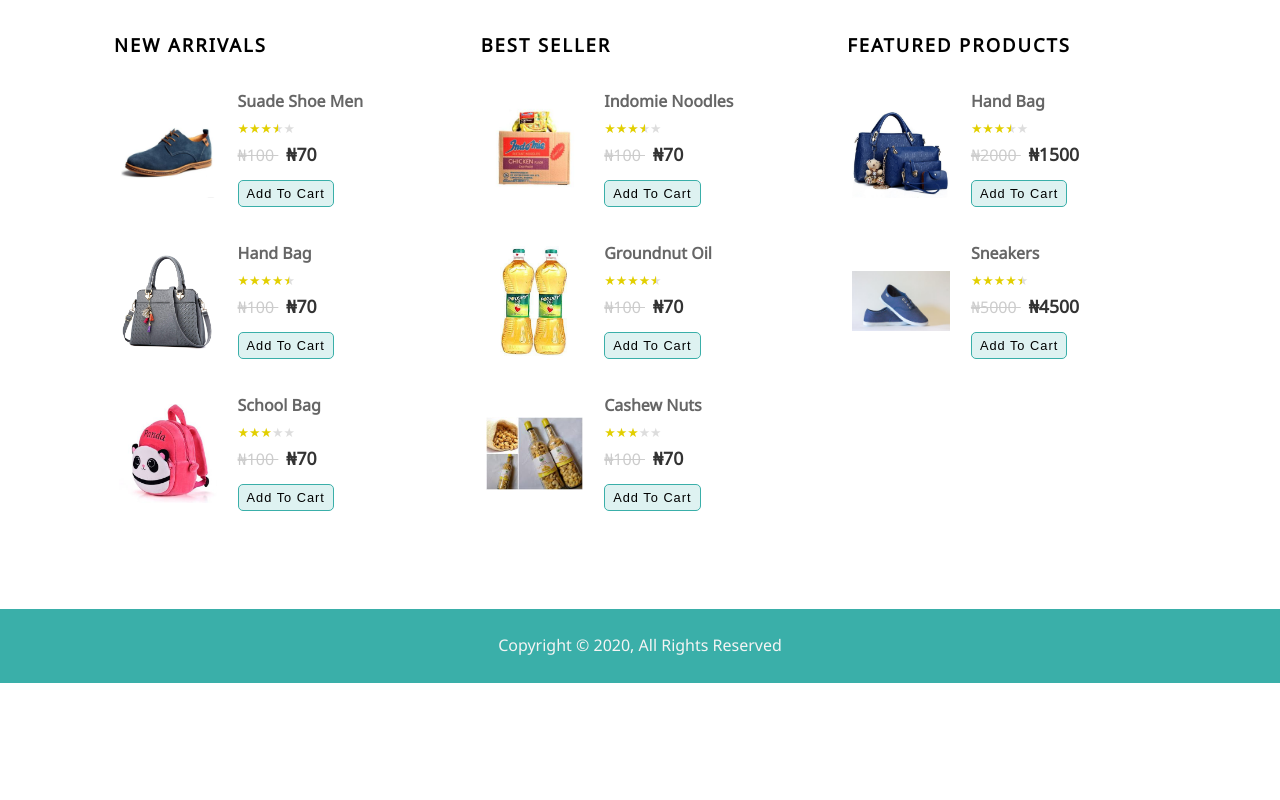
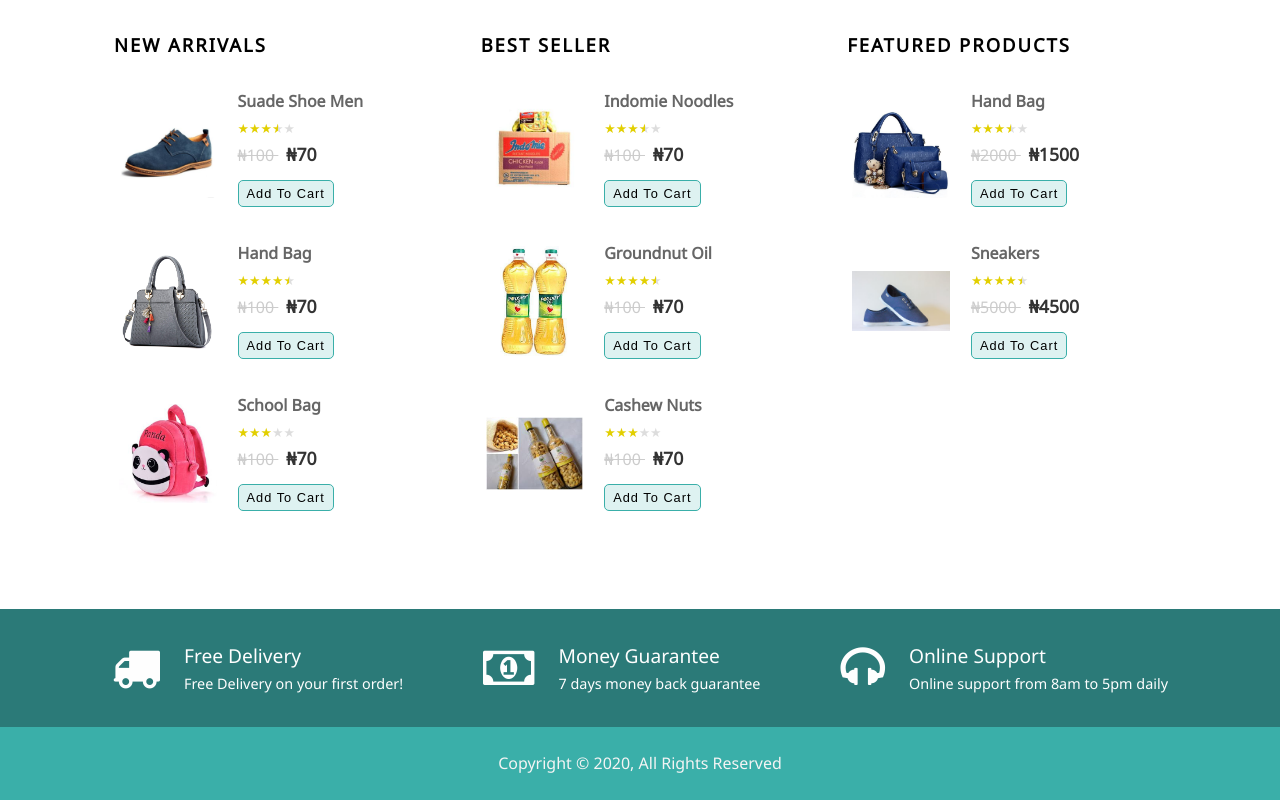
Before and after one commit to krysceejay/Emart, a plain HTML site: page dist/index.html in a window 1280 px wide. Shown: the part 823-1623 px from the top of the page. Before the commit the page ends 1506 px from the top, so only its background shows below. Drawn offline with Linux system fonts and the light colour scheme; files whose address does not match are found by name.

Commit message:
market-info section

```diff
--- a/dist/index.html
+++ b/dist/index.html
@@ -270,9 +270,9 @@
                   </div>
                   <div class="stars" style="--rating: 4.5;"></div>
                   <div class="prod-text-price">
-                    <del class="old-price">
+                    <s class="old-price">
                       &#8358;5000
-                    </del>
+                    </s>
                     <span class="new-price">
                       &#8358;4500
                     </span>
@@ -285,6 +285,32 @@
         </div>
       </div>
     </section>
+    <section class="market">
+      <div class="market-info">
+        <div class="market-info-content">
+          <i class="fa fa-truck fa-3x"></i>
+          <div class="m-text">
+            <div class="head-text">Free Delivery</div>
+            <div class="head-content">Free Delivery on your first order!</div>
+          </div>
+        </div>
+
+        <div class="market-info-content">
+          <i class="fa fa-money fa-3x"></i>
+          <div class="m-text">
+            <div class="head-text">Money Guarantee</div>
+            <div class="head-content">7 days money back guarantee</div>
+          </div>
+        </div>
+        <div class="market-info-content">
+          <i class="fa fa-headphones fa-3x"></i>
+          <div class="m-text">
+            <div class="head-text">Online Support</div>
+            <div class="head-content">Online support from 8am to 5pm daily</div>
+          </div>
+        </div>
+      </div>
+    </section>
     <footer>
       Copyright &copy; 2020, All Rights Reserved
     </footer>
--- a/scss/main.scss
+++ b/scss/main.scss
@@ -405,6 +405,32 @@ button#prev {
   }
 }
 
+.market-info {
+  background-color: #2b7a78;
+  display: flex;
+  justify-content: space-evenly;
+  align-items: center;
+  padding: 2rem;
+  &-content {
+    display: flex;
+    justify-content: center;
+    align-items: center;
+    color: #fefefe;
+
+    i {
+      margin-right: 1.5rem;
+    }
+    .m-text {
+      .head-text {
+        font-size: 1.2rem;
+      }
+      .head-content {
+        font-size: 0.9rem;
+      }
+    }
+  }
+}
+
 footer {
   background: $main-color;
   padding: 1.5rem;
```
Also changed, not shown: dist/css/main.min.css.
